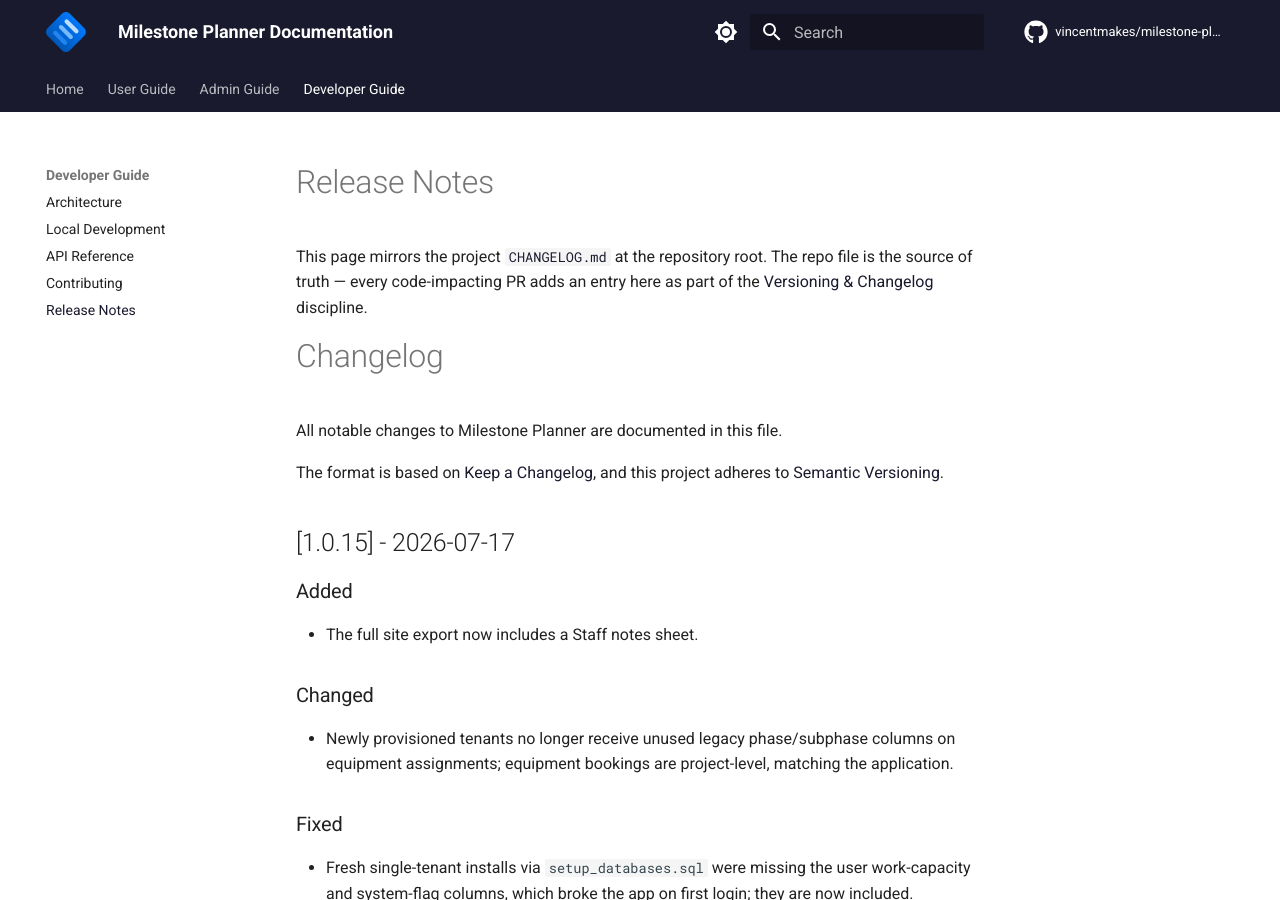
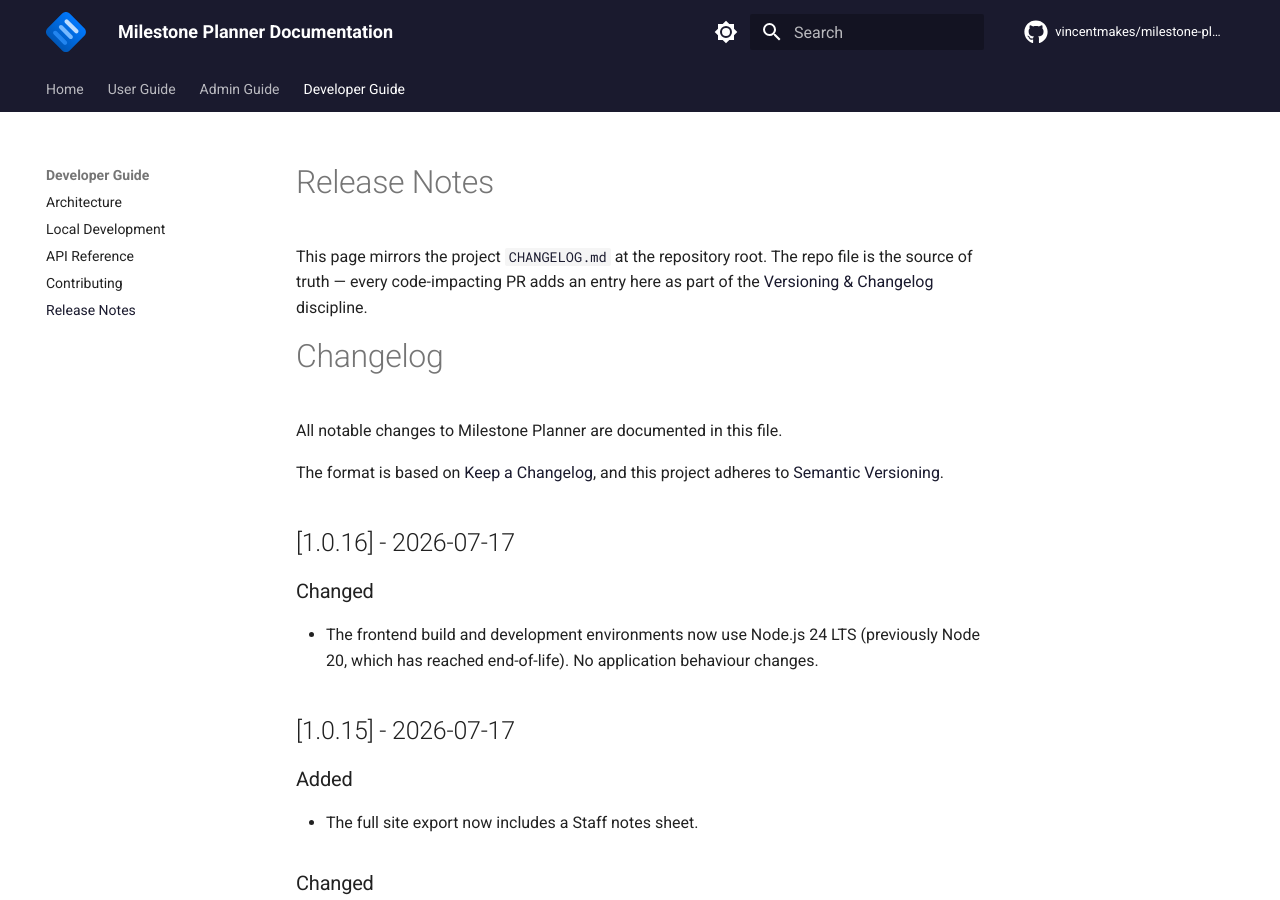
Before and after one commit to vincentmakes/milestone-planner, an MkDocs documentation site: the page built from docs/release-notes.md, in a window 1280 px wide and 900 px high. Built offline with MkDocs 1.6.1 and Material for MkDocs 9.7.7, drawn with Linux system fonts in a browser that asks for light colours; comment, search, counter and statistics services are not loaded.

Commit message:
Upgrade Node.js 20 to 24 LTS for frontend build and dev environments
Node 20 is past end-of-life; Node 24 is the active LTS. All frontend
tooling supports it (Vite 7 requires >=22.12, Vitest 4 explicitly
supports 24, no native modules in the dependency tree). Verified with
npm ci, eslint, vitest, and a production build under Node 24.18.0.

Co-Authored-By: Claude Opus <noreply@anthropic.com>

```diff
--- a/CHANGELOG.md
+++ b/CHANGELOG.md
@@ -4,6 +4,11 @@ All notable changes to Milestone Planner are documented in this file.
 
 The format is based on [Keep a Changelog](https://keepachangelog.com/en/1.1.0/),
 and this project adheres to [Semantic Versioning](https://semver.org/).
+
+## [1.0.16] - 2026-07-17
+
+### Changed
+- The frontend build and development environments now use Node.js 24 LTS (previously Node 20, which has reached end-of-life). No application behaviour changes.
 
 ## [1.0.15] - 2026-07-17
 
--- a/docker-compose.dev.yml
+++ b/docker-compose.dev.yml
@@ -40,7 +40,7 @@ services:
 
   # React Frontend (Development Server with Hot Reload)
   milestone-react-dev:
-    image: node:20-alpine
+    image: node:24-alpine
     container_name: milestone-react-dev
     restart: unless-stopped
     working_dir: /app
--- a/docker-compose.react-dev.yml
+++ b/docker-compose.react-dev.yml
@@ -41,7 +41,7 @@ services:
 
   # React Frontend (Development Server)
   milestone-react-dev:
-    image: node:20-alpine
+    image: node:24-alpine
     container_name: milestone-react-dev
     restart: unless-stopped
     working_dir: /app
```
Also changed, not shown: CLAUDE.md (+2 -2 lines), docs/developer-guide/local-development.md (+1 -1 lines), 4 other files.
